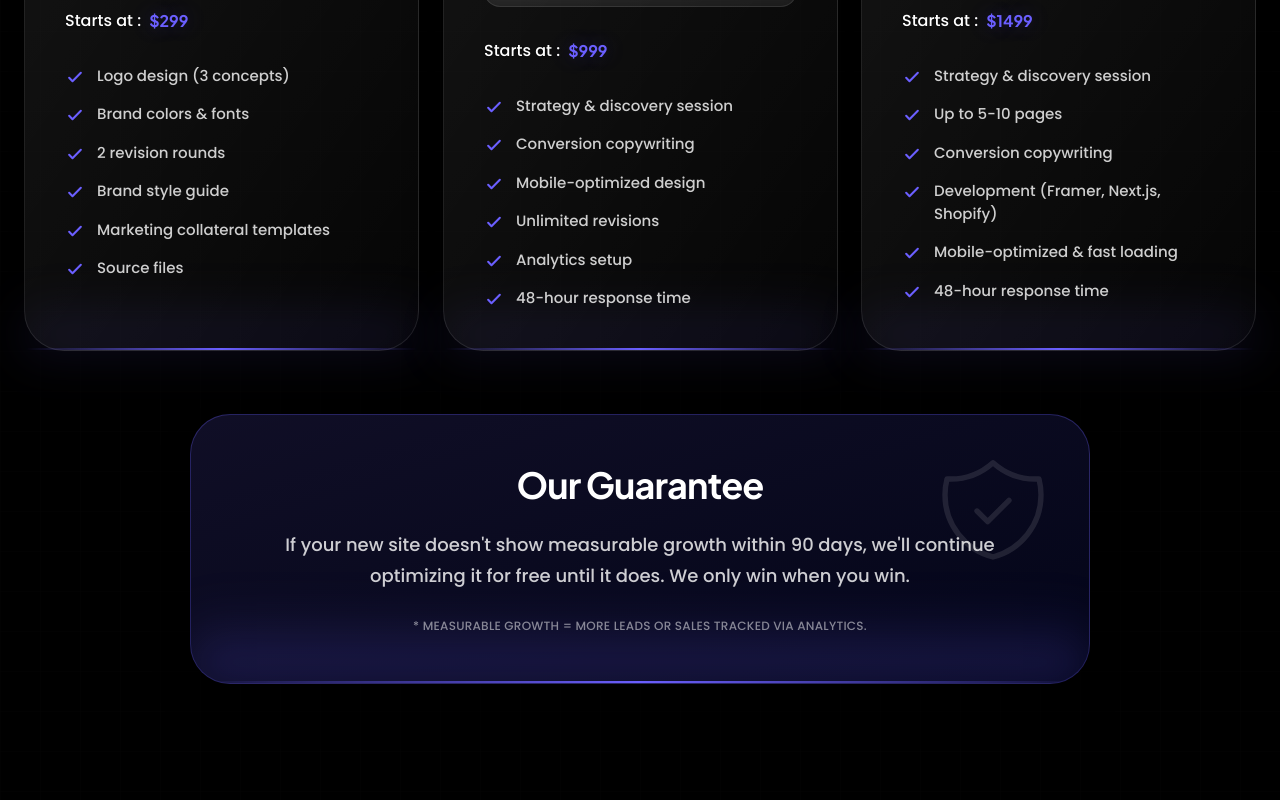
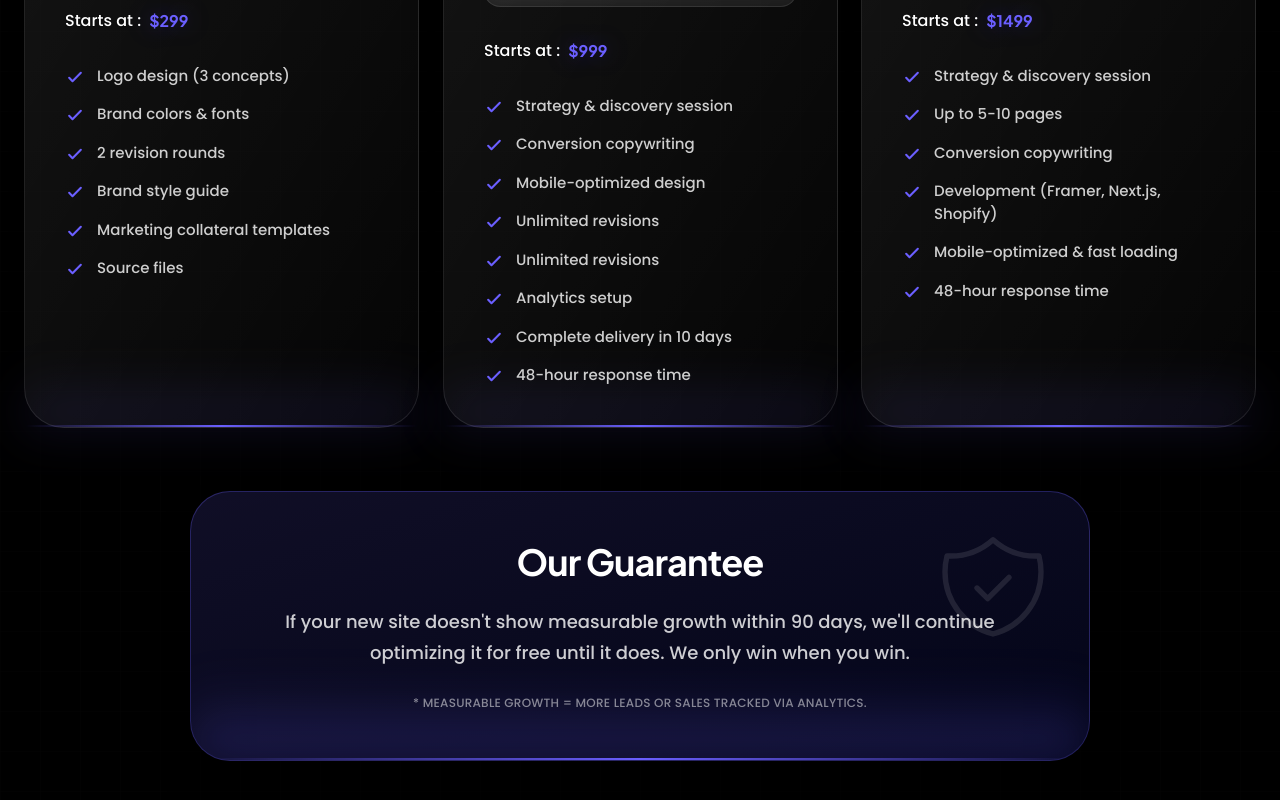
Before and after one commit to varun-vk17/roninbuild, a React (Vite) app: page / in a window 1280 px wide. Shown: the part 5089-5889 px from the top of the page. Built offline with nearby package versions, Linux system fonts and the light colour scheme.

Commit message:
feat: add 10-day delivery to landing page plan and increase price size

```diff
--- a/src/App.tsx
+++ b/src/App.tsx
@@ -708,7 +708,9 @@ function PricingSection() {
         "Conversion copywriting",
         "Mobile-optimized design",
         "Unlimited revisions",
+        "Unlimited revisions",
         "Analytics setup",
+        "Complete delivery in 10 days",
         "48-hour response time"
       ],
       featured: false // Image doesn't show a featured one specifically but let's keep logic simple
@@ -810,8 +812,8 @@ function PricingSection() {
                     Starts at :
                   </span>
                   <span
-                    className="font-['Plus_Jakarta_Sans',sans-serif] font-bold text-[42px] sm:text-[50px]"
-                    style={{ color: '#6B5FFF', opacity: 1, textShadow: '0 0 20px rgba(107, 95, 255, 0.3)' }}
+                    className="font-['Plus_Jakarta_Sans',sans-serif] font-bold text-[60px] sm:text-[70px]"
+                    style={{ color: '#6B5FFF', opacity: 1, textShadow: '0 0 25px rgba(107, 95, 255, 0.4)' }}
                   >
                     {pkg.price}
                   </span>
```
